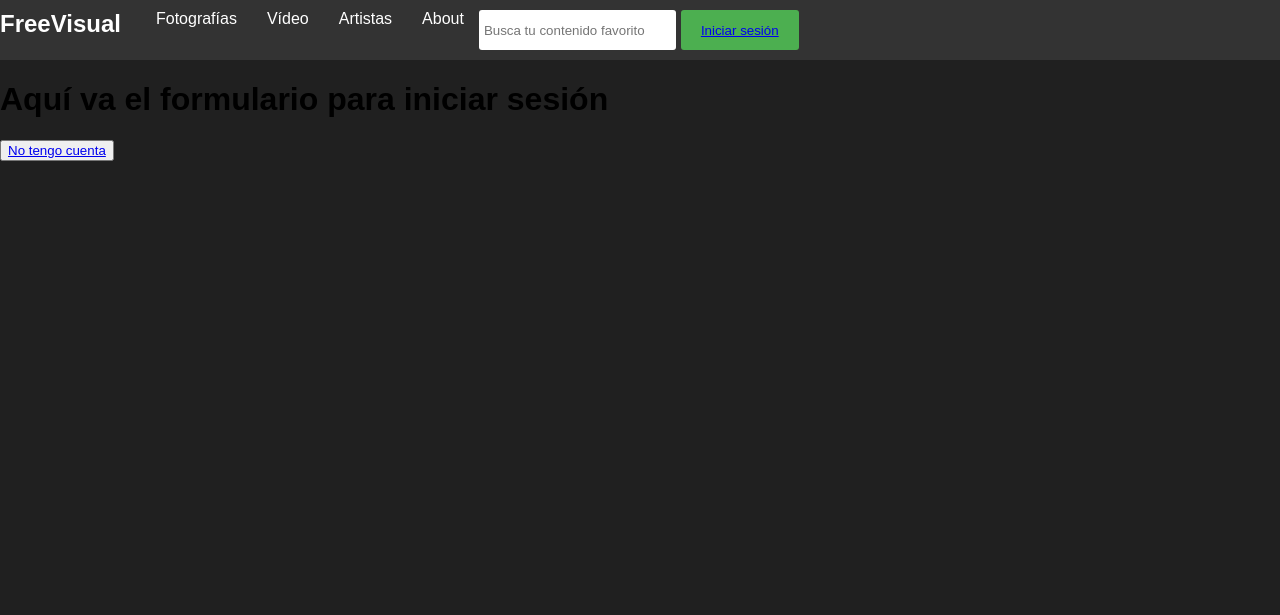
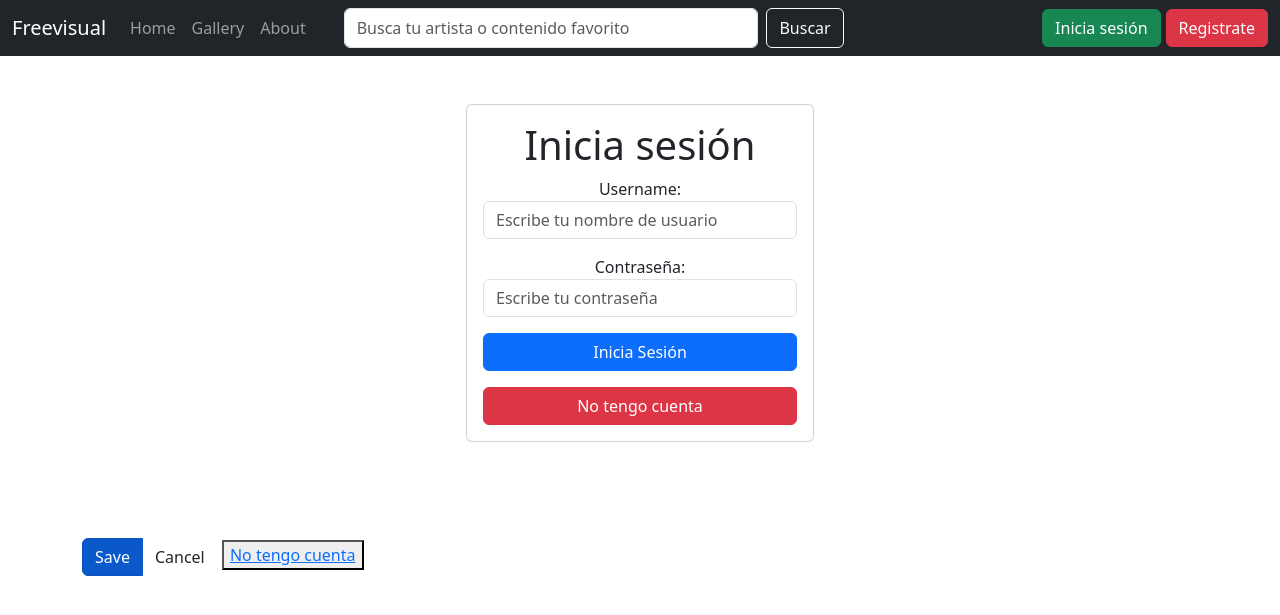
Before and after one commit to josemarimaya/django_tfg, a Django app: page /signin/ in a window 1280 px wide. Shown: the top 615 px of the page. Run offline with Django 5.2, Linux system fonts and the light colour scheme.

Commit message:
Adding style and some new classes

```diff
--- a/freevisual/templates/about.html
+++ b/freevisual/templates/about.html
@@ -1,4 +1,4 @@
-{% extends 'navBar.html'%}
+{% extends 'layouts/base.html'%}
 
 {% block content %}
 
--- /dev/null
+++ b/freevisual/templates/layouts/base.html
@@ -0,0 +1,99 @@
+{%load static%}
+<!DOCTYPE html>
+<html lang="en">
+<head>
+    <meta charset="UTF-8">
+    <meta name="viewport" content="width=device-width, initial-scale=1.0">
+    <title>TIFIYI</title>
+    <link rel="stylesheet" href="https://cdn.jsdelivr.net/npm/bootstrap@5.3.3/dist/css/bootstrap.min.css">
+</head>
+<body>
+    {% if user.is_authenticated %}
+    <nav class="navbar navbar-expand-lg bg-dark navbar-dark">
+        <div class="container">
+          <a class="navbar-brand" href="#">Navbar</a>
+          <button class="navbar-toggler" type="button" data-bs-toggle="collapse" data-bs-target="#navbarNav" aria-controls="navbarNav" aria-expanded="false" aria-label="Toggle navigation">
+            <span class="navbar-toggler-icon"></span>
+          </button>
+          <div class="collapse navbar-collapse" id="navbarNav">
+            <ul class="navbar-nav">
+                <li class="nav-item">
+                    <a href="{% url 'main' %}" class="nav-link">Home</a>
+                </li>
+
+                <li class="nav-item">
+                    <a href="{% url 'gallery' %}" class="nav-link">Projects</a>
+                </li>
+
+                <li class="nav-item">
+                    <a href="{% url 'about' %}" class="nav-link">About</a>
+                </li>
+
+                <li class="nav-item">
+                    <a href="{% url 'upload' %}" class="nav-link">Create Task</a>
+                </li>
+
+                <li class="nav-item">
+                    <a href="{% url 'profile' %}" class="nav-link">Create Project</a>
+                </li>
+
+                <li class="nav-item">
+                    <a href="{% url 'sign_out' %}" class="nav-link"> Logout </a>
+                </li>
+            </ul>
+          </div>
+        </div>
+    </nav>
+    {% endif %}
+
+    {% if not user.is_authenticated %}
+    <nav class="navbar navbar-expand-lg bg-dark navbar-dark">
+        <div class="container-fluid">
+          <a class="navbar-brand" href="{% url 'main' %}">Freevisual</a>
+          <button class="navbar-toggler" type="button" data-bs-toggle="collapse" data-bs-target="#navbarNav" aria-controls="navbarNav" aria-expanded="false" aria-label="Toggle navigation">
+            <span class="navbar-toggler-icon"></span>
+          </button>
+          <div class="collapse navbar-collapse" id="navbarNav">
+            <ul class="navbar-nav mr-auto">
+                <li class="nav-item">
+                    <a href="{% url 'main' %}" class="nav-link">Home</a>
+                </li>
+
+                <li class="nav-item">
+                    <a href="{% url 'gallery' %}" class="nav-link">Gallery</a>
+                </li>
+
+                <li class="nav-item">
+                    <a href="{% url 'about' %}" class="nav-link">About</a>
+                </li>
+
+                <!-- Formulario de búsqueda -->
+                <form class="d-flex" role="search" style="width: 500px; margin-left: 30px;">
+                    <input class="form-control me-2" type="search" placeholder="Busca tu artista o contenido favorito" aria-label="Search">
+                    <button class="btn btn-outline-light" type="submit">Buscar</button>
+                </form>
+
+            </ul>
+
+            <ul class="navbar-nav ms-auto">
+                <li  class="nav-item">
+                    <a href="{% url 'sign_in' %}" class="btn btn-success" style="margin-right: 5px;"> Inicia sesión </a>
+                </li>
+                <li  class="nav-item">
+                    <a href="{% url 'sign_up' %}" class="btn btn-danger"> Registrate </a>
+                </li>
+            </ul>
+          </div>
+        </div>
+    </nav>
+    {% endif %}
+
+
+
+    <main class="container">
+        {% block content %}
+        {% endblock %}
+    </main>
+
+</body>
+</html>
--- a/freevisual/templates/signin.html
+++ b/freevisual/templates/signin.html
@@ -1,8 +1,56 @@
-{% extends 'navBar.html'%}
+{% extends 'layouts/base.html'%}
+
+{% load static %}
 
 {% block content %}
 
-<h1> Aquí va el formulario para iniciar sesión </h1>
+<main class="container py-5 mb-5">
+    <div class="row">
+        <section class="col-md-4 offset-md-4">
+            <form action="{%url 'main' %}" method="post" class="card card-body text-center">
+                {% csrf_token %}
+                <h1 class="text-center"> Inicia sesión </h1>
+
+                <!-- form heredado de django
+                     {{form.as_p}}
+                -->
+
+
+                <div class="mb-3">
+                    <label for="username" id="username"> Username: </label>
+                    <input type="text" name="username" class="form-control"
+                        placeholder="Escribe tu nombre de usuario">
+                </div>
+
+                <div class="mb-3">
+                    <label for="password" id="password"> Contraseña: </label>
+                    <input type="password" name="password" class="form-control"
+                        placeholder="Escribe tu contraseña">
+                </div>
+
+                <button class="btn btn-primary mb-3">
+                    Inicia Sesión
+                </button>
+
+                <a href="{% url 'sign_up' %}" class="btn btn-danger">
+
+                    No tengo cuenta
+                </a>
+
+
+
+            </form>
+        </section>
+
+    </div>
+</main>
+
+<div class="btn-group">
+    <a href="/save/1" class="btn btn-primary active">
+        <i class="glyphicon glyphicon-floppy-disk" aria-hidden="true"></i> Save
+    </a>
+    <a href="/cancel/1" class="btn btn-default">Cancel</a>
+</div>
 
 <button>
     <a href="{%url 'sign_up'%}"> No tengo cuenta</a>
--- a/freevisual/urls.py
+++ b/freevisual/urls.py
@@ -4,6 +4,9 @@ from . import views # Importamos las views directamente desde la app
 urlpatterns = [
     path('', views.index, name='main'),
     path('about/', views.about, name='about'),
+    path('gallery/', views.gallery, name='gallery'),
     path('signin/', views.sign_in, name='sign_in'),
-    path('signup/', views.sign_up, name='sign_up')
+    path('signup/', views.sign_up, name='sign_up'),
+    path('profile/', views.sign_up, name='sign_up'),
+    path('post_content/', views.upload, name='upload')
 ]
--- a/freevisual/views.py
+++ b/freevisual/views.py
@@ -14,3 +14,12 @@ def sign_in(request):
 
 def sign_up(request):
     return render(request, 'signup.html')
+
+def gallery(request):
+    return render(request, 'gallery.html')
+
+def profile(request):
+    return render(request, 'profile.html')
+
+def upload(request):
+    return render(request, 'upload.html')
```
Also changed, not shown: freevisual/models.py (+14 -3 lines), freevisual/templates/gallery.html (added, +9 -0 lines), freevisual/templates/index.html (+7 -1 lines), freevisual/templates/profile.html (added, +9 -0 lines), freevisual/templates/signup.html (+43 -1 lines), freevisual/templates/upload.html (added, +9 -0 lines), db.sqlite3, freevisual/images/galactus.png (added), freevisual/migrations/0003_remove_image_autor_image_description_image_image_and_more.py (added).
